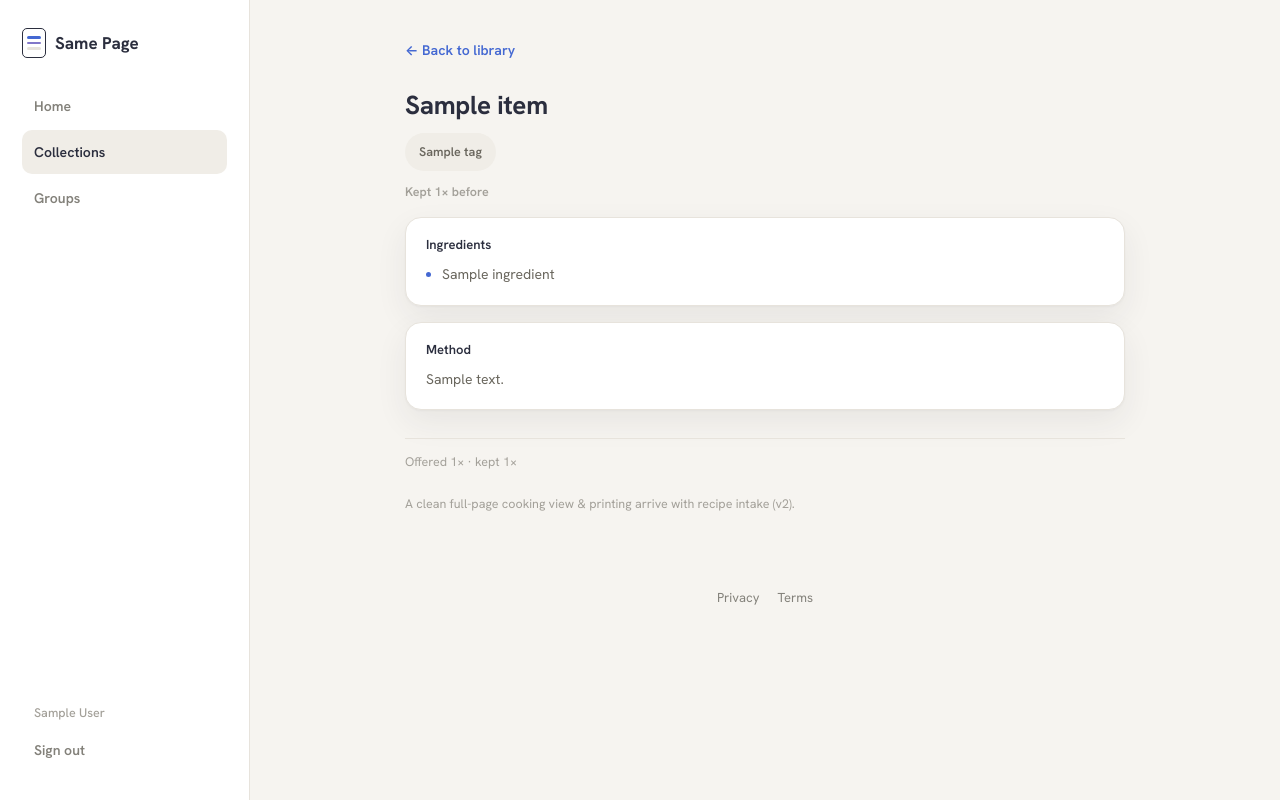
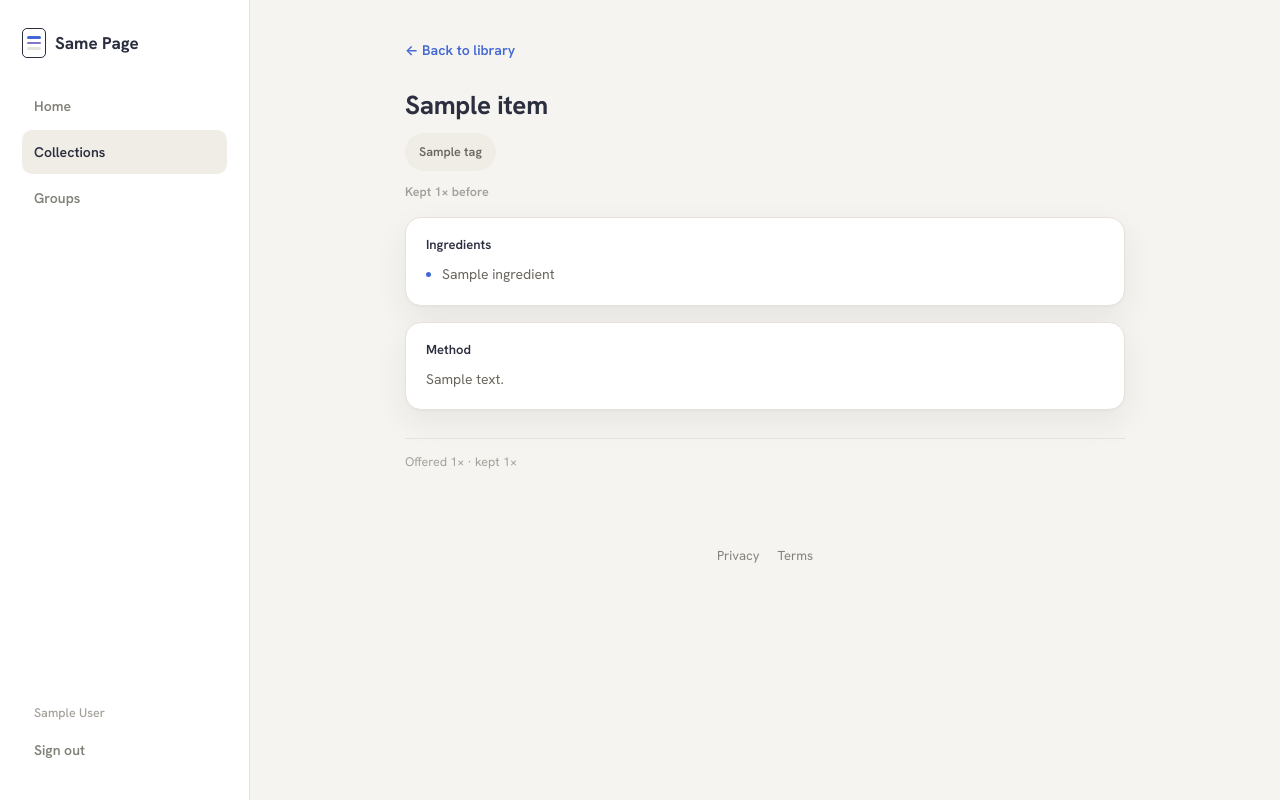
Before and after one commit to vectorlanelabs/samepage, a FastAPI app: page /collections/1/items/1 in a window 1280 px wide. Run offline with FastAPI, Linux system fonts and the light colour scheme; the visitor is signed in with stand-in values (Sample User, id 1); tables that the repository leaves empty hold one stand-in row (values such as "Sample post"); parts of the project's set-up code (start-up, migrations or seed data) failed here and were passed over.

Commit message:
chore(recipe): trim AI-slop copy on the recipe view
Drop the wordy 'the household's own version… not just a link out' empty state
(now 'No recipe saved yet. Add one from this meal's edit screen.') and the
speculative '(v2) full-page cooking view' footnote, per the lean-copy design
direction. Remove the orphaned .recipe-note style and the test assertion on the
deleted line.

Co-Authored-By: Claude Fable 5 <noreply@anthropic.com>

```diff
--- a/app/static/app.css
+++ b/app/static/app.css
@@ -837,12 +837,6 @@ button { font-family: var(--sp-font-sans); }
   color: var(--sp-faint);
 }
 
-.recipe-note {
-  margin-top: 24px;
-  font-size: 12.5px;
-  color: var(--sp-faint);
-}
-
 /* ---------- Groups ---------- */
 
 .create-row {
--- a/app/templates/recipe.html
+++ b/app/templates/recipe.html
@@ -39,13 +39,11 @@
   {% endif %}
 
   {% if not ingredients and not (detail and detail.recipe_text) %}
-  <p class="empty-state" style="text-align:left;padding:20px 0 0;">No recipe saved yet — the household's own version can be added from this meal's edit screen, not just a link out.</p>
+  <p class="empty-state" style="text-align:left;padding:20px 0 0;">No recipe saved yet. Add one from this meal's edit screen.</p>
   {% endif %}
 
   <div class="recipe-footer">
     <span>Offered {{ meal.times_offered }}× · kept {{ meal.times_kept }}×</span>
   </div>
-
-  <div class="recipe-note">A clean full-page cooking view &amp; printing arrive with recipe intake (v2).</div>
 </div>
 {% endblock %}
```
Also changed, not shown: tests/test_library.py (+0 -1 lines).
